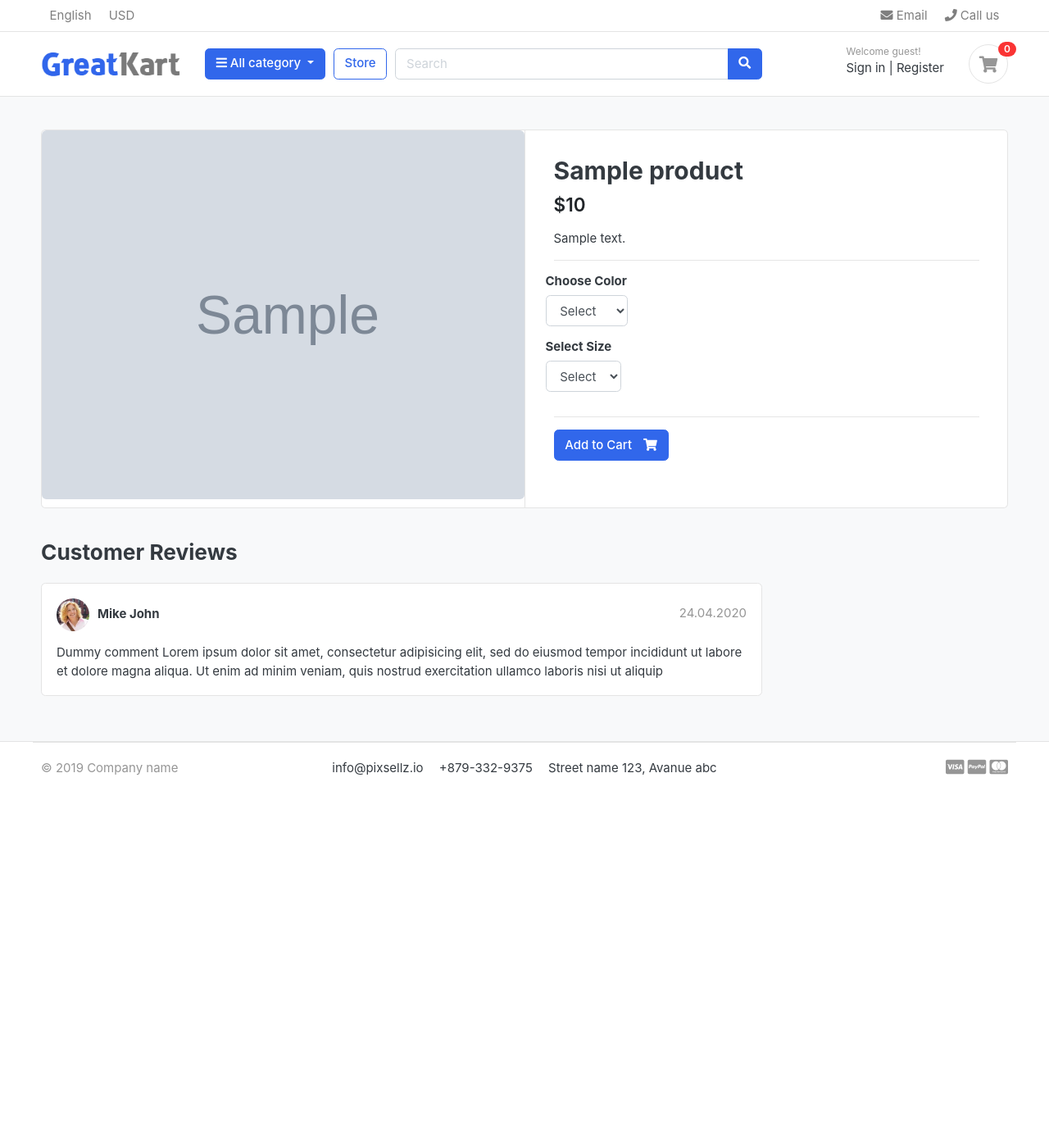
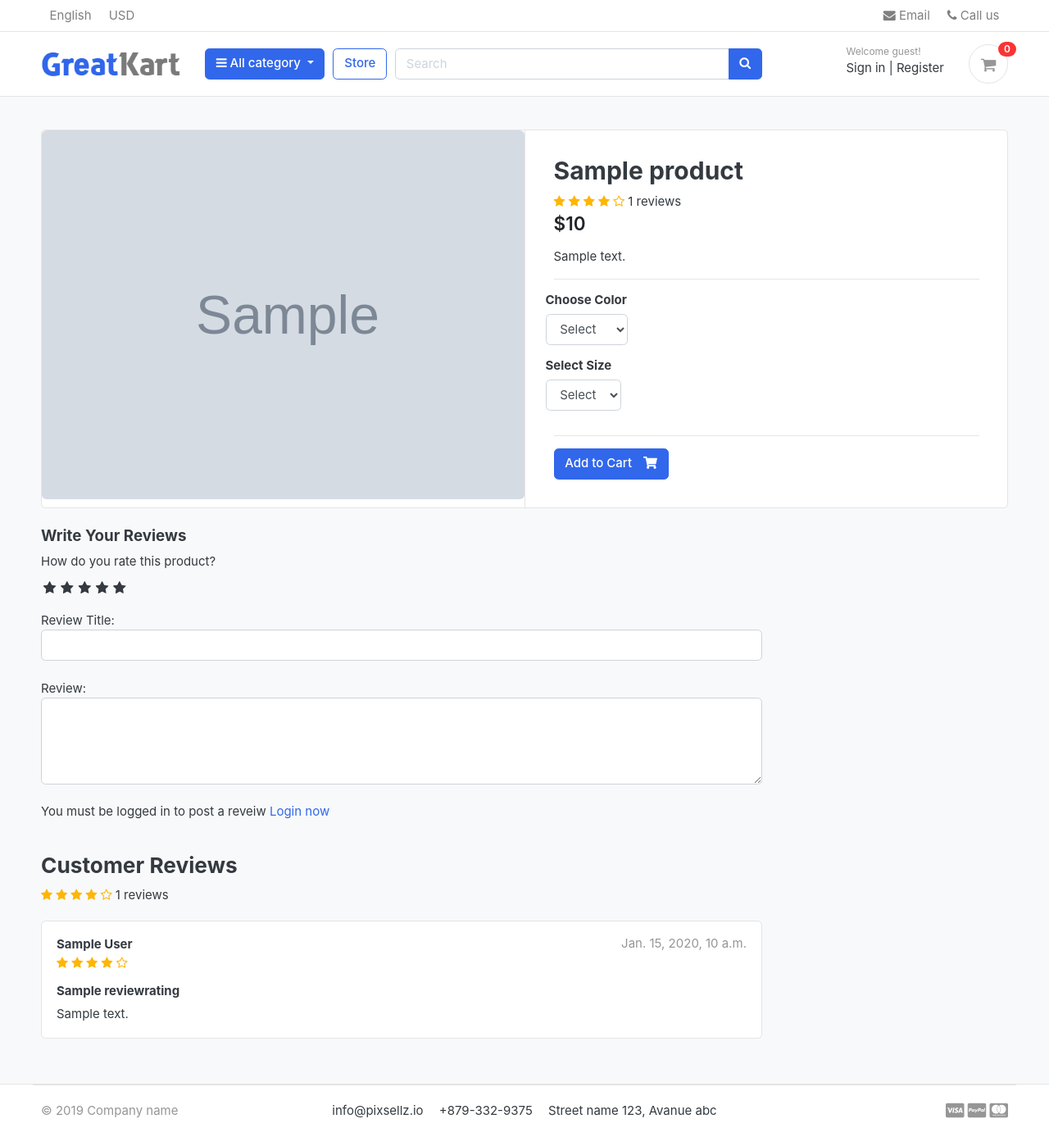
Before and after one commit to ThuyDuong2/greatcart-django, a Django app: a page that uses templates/base.html in a window 1280 px wide. Shown: the whole page at 82% size. Before the commit the page ends 946 px from the top, so only its background shows below. Run offline with Django 4.2, Linux system fonts and the light colour scheme; tables that the repository leaves empty hold one stand-in row (values such as "Sample post"); grey boxes marked "Sample" are stand-in pictures; some libraries are stand-ins or nearby versions; some web fonts are replaced.

Commit message:
review and rating system

```diff
--- a/accounts/models.py
+++ b/accounts/models.py
@@ -59,6 +59,9 @@ class Account(AbstractBaseUser):
 
     objects = MyAccountManager()
 
+    def full_name(self):
+        return f'{self.first_name} {self.last_name}'
+
     def __str__(self):
         return self.email
 
--- /dev/null
+++ b/greatcart/static/css/custom.css
@@ -0,0 +1,50 @@
+/* Hide radio button */
+
+.rate >input{
+  display: none;
+}
+
+.rate {
+  display: inline-block;
+  border: 0;
+}
+
+.rate > label{
+  float: right;
+}
+
+/* Showing the stars */
+
+.rate >label:before{
+  display: inline-block;
+  font-size: 1.1rem;
+  font-family: FontAwesome;
+  content: "\f005";
+  margin: 0;
+  padding: 0.3rem .2rem;
+  cursor: pointer;
+}
+
+/* Half Stars */
+
+.rate .half:before{
+  content:"\f089";
+  position: absolute;
+  padding-right: 0;
+}
+
+/* Click and hover */
+
+input:checked ~ label,label:hover ~ label{
+  color: #ffb503;
+}
+
+/* hover hightlight */
+input:checked + label:hover, input:checked ~ label:hover, input:checked ~label:hover ~ label,
+label:hover ~ input:checked ~label{
+  color: #cc9000;
+}
+
+.rating-star i{
+  color: #ffb503 !important;
+}
--- a/store/admin.py
+++ b/store/admin.py
@@ -1,6 +1,6 @@
 from django.contrib import admin
 
-from .models import Product, Variation
+from .models import Product, Variation,ReviewRating
 
 # Register your models here.
 
@@ -15,3 +15,4 @@ class VariationAdmin(admin.ModelAdmin):
 
 admin.site.register(Product, ProductAdmin)
 admin.site.register(Variation, VariationAdmin)
+admin.site.register(ReviewRating)
--- a/store/urls.py
+++ b/store/urls.py
@@ -9,5 +9,6 @@ urlpatterns = [
     path('category/<slug:category_slug>/', views.store, name='products_by_category'),
     path('category/<slug:category_slug>/<slug:product_slug>/', views.product_detail, name='product_detail'),
     path('search/', views.search, name = 'search'),
+    path('submit_review/<int:product_id>/',views.submit_review, name="submit_review"),
 
 ]
--- a/store/views.py
+++ b/store/views.py
@@ -1,5 +1,5 @@
-from django.shortcuts import render, get_object_or_404
-from .models import Product
+from django.shortcuts import render, get_object_or_404,redirect
+from .models import Product, ReviewRating
 from category.models import Category
 from carts.models import CartItem
 from carts.views import _cart_id
@@ -8,6 +8,9 @@ from django.db.models import Q
 from django.core.paginator import EmptyPage, PageNotAnInteger, Paginator
 
 from django.http import HttpResponse
+from .forms import ReviewForm
+from django.contrib import messages
+from orders.models import OrderProduct
 
 # Create your views here.
 
@@ -41,10 +44,26 @@ def product_detail(request, category_slug, product_slug):
         in_cart = CartItem.objects.filter(cart__cart_id= _cart_id(request), product = single_product).exists()
 
     except Exception as e:
+
         raise e
+    if request.user.is_authenticated:
+
+        try:
+            orderproduct = OrderProduct.objects.filter (user = request.user, product_id = single_product.id).exists()
+        except OrderProduct.DoesNotExist:
+            orderproduct = None
+    else:
+        orderproduct = None
+
+    # Get the review
+
+    reviews = ReviewRating.objects.filter(product_id = single_product.id, status = True)
+
     context = {
         'single_product': single_product,
         'in_cart':in_cart,
+        'orderproduct':orderproduct,
+        'reviews': reviews,
     }
     return render(request, 'store/product_detail.html', context)
 
@@ -62,3 +81,29 @@ def search (request):
         'product_count':product_count,
     }
    return render(request, 'store/store.html', context)
+
+
+def submit_review(request, product_id):
+    url = request.META.get('HTTP_REFERER')
+    if request.method  == 'POST':
+        try:
+            reviews = ReviewRating.objects.get(user__id= request.user.id, product__id = product_id)
+            form = ReviewForm(request.POST, instance=reviews)
+            form.save()
+            messages.success(request, 'Thank you! Your review has been updated.')
+            return redirect(url)
+
+        except ReviewRating .DoesNotExist:
+            form = ReviewForm(request.POST)
+            if form.is_valid():
+                data = ReviewRating()
+                data.subject = form.cleaned_data['subject']
+                data.rating = form.cleaned_data['rating']
+                data.review = form.cleaned_data['review']
+                data.ip = request.META.get('REMOTE_ADDR')
+                data.product_id = product_id
+                data.user_id = request.user.id
+
+                data.save()
+                messages.success(request, 'Thank you! Your review has been submitted.')
+                return redirect(url)
--- a/templates/base.html
+++ b/templates/base.html
@@ -24,6 +24,10 @@
 <!-- custom style -->
 <link href="{% static 'css/ui.css' %}" rel="stylesheet" type="text/css"/>
 <link href="{% static 'css/responsive.css'%}" rel="stylesheet" media="only screen and (max-width: 1200px)" />
+
+
+<link href="{% static 'css/custom.css' %}" rel="stylesheet" type="text/css"/>
+<link rel="stylesheet" href="https://cdnjs.cloudflare.com/ajax/libs/font-awesome/4.7.0/css/font-awesome.min.css">
 
 <!-- custom javascript -->
 <script src="{% static 'js/script.js'%}" type="text/javascript"></script>
--- a/templates/store/product_detail.html
+++ b/templates/store/product_detail.html
@@ -23,6 +23,17 @@
         <article class="content-body">
 
           <h2 class="title">{{single_product.product_name}}</h2>
+          <div class="rating-star">
+            <span>
+              <i class="fa fa-star{%if single_product.averageReview < 0.5%}-o{%elif single_product.averageReview >= 0.5 and single_product.averageReview < 1 %}-half-o {%endif%}" aria-hidden="true"></i>
+              <i class="fa fa-star{%if single_product.averageReview < 1.5%}-o{%elif single_product.averageReview >= 1.5 and single_product.averageReview < 2 %}-half-o {%endif%}" aria-hidden="true"></i>
+              <i class="fa fa-star{%if single_product.averageReview < 2.5%}-o{%elif single_product.averageReview >= 2.5 and single_product.averageReview < 3 %}-half-o {%endif%}" aria-hidden="true"></i>
+              <i class="fa fa-star{%if single_product.averageReview < 3.5%}-o{%elif single_product.averageReview >= 3.5 and single_product.averageReview < 4 %}-half-o {%endif%}" aria-hidden="true"></i>
+              <i class="fa fa-star{%if single_product.averageReview < 4.5%}-o{%elif single_product.averageReview >= 4.5 and single_product.averageReview < 5 %}-half-o {%endif%}" aria-hidden="true"></i>
+              <span>{{single_product.countReview}} reviews</span>
+            </span>
+          </div>
+
 
           <div class="mb-3">
             <var class="price h4">${{single_product.price}}</var>
@@ -79,28 +90,93 @@
   <div class="row">
         <div class="col-md-9">
 
-    <header class="section-heading">
-      <h3>Customer Reviews </h3>
 
-    </header>
 
+    <form action="{% url 'submit_review' single_product.id %}" method="POST">
+      {% csrf_token %}
+      <h5>Write Your Reviews</h5>
+
+      <div>
+        <!-- Rating Stars -->
+        <label for=""> How do you rate this product?</label>
+        <br>
+        <div class="rate">
+          <input type="radio" name="rating" id="rating10" value="5" required> <label for="rating10" title="5"></label>
+          <input type="radio" name="rating" id="rating9" value="4.5" required> <label for="rating9" title="4.5" class="half"></label>
+          <input type="radio" name="rating" id="rating8" value="4" required> <label for="rating8" title="4" ></label>
+          <input type="radio" name="rating" id="rating7" value="3.5" required> <label for="rating7" title="3.5" class="half"></label>
+          <input type="radio" name="rating" id="rating6" value="3" required> <label for="rating6" title="3" ></label>
+          <input type="radio" name="rating" id="rating5" value="2.5" required> <label for="rating5" title="2.5" class="half"></label>
+          <input type="radio" name="rating" id="rating4" value="2" required> <label for="rating4" title="2" ></label>
+          <input type="radio" name="rating" id="rating3" value="1.5" required> <label for="rating3" title="1.5" class="half"></label>
+          <input type="radio" name="rating" id="rating2" value="1" required> <label for="rating2" title="1" ></label>
+          <input type="radio" name="rating" id="rating1" value="0.5" required> <label for="rating1" title="0.5" class="half"></label>
+        </div>
+        <br>
+        Review Title:
+        <input type="text" class="form-control" name="subject">
+        <br>
+        Review:
+        <textarea name="review"  rows="4" class="form-control"></textarea>
+        <br>
+        {%if user.is_authenticated %}
+          {%if orderproduct %}
+          <input type="submit" class="btn btn-primary" value="Submit Review">
+          {%else%}
+          <p>You must purchase this product to post a review.</p>
+          {%endif%}
+        {%else%}
+        <p>You must be logged in to post a reveiw <span><a href="{%url 'login'%}">Login now</a></span></p>
+        {%endif%}
+
+      </div>
+      {%include 'includes/alerts.html'%}
+
+
+    </form>
+<br>
+
+<header class="section-heading">
+  <h3>Customer Reviews </h3>
+    <div class="rating-star">
+      <span>
+        <i class="fa fa-star{%if single_product.averageReview < 0.5%}-o{%elif single_product.averageReview >= 0.5 and single_product.averageReview < 1 %}-half-o {%endif%}" aria-hidden="true"></i>
+        <i class="fa fa-star{%if single_product.averageReview < 1.5%}-o{%elif single_product.averageReview >= 1.5 and single_product.averageReview < 2 %}-half-o {%endif%}" aria-hidden="true"></i>
+        <i class="fa fa-star{%if single_product.averageReview < 2.5%}-o{%elif single_product.averageReview >= 2.5 and single_product.averageReview < 3 %}-half-o {%endif%}" aria-hidden="true"></i>
+        <i class="fa fa-star{%if single_product.averageReview < 3.5%}-o{%elif single_product.averageReview >= 3.5 and single_product.averageReview < 4 %}-half-o {%endif%}" aria-hidden="true"></i>
+        <i class="fa fa-star{%if single_product.averageReview < 4.5%}-o{%elif single_product.averageReview >= 4.5 and single_product.averageReview < 5 %}-half-o {%endif%}" aria-hidden="true"></i>
+        <span>{{single_product.countReview}} reviews</span>
+      </span>
+    </div>
+</header>
+
+{%for review in reviews%}
     <article class="box mb-3">
       <div class="icontext w-100">
-        <img src="{% static './images/avatars/avatar1.jpg'%}" class="img-xs icon rounded-circle">
+
         <div class="text">
-          <span class="date text-muted float-md-right">24.04.2020 </span>
-          <h6 class="mb-1">Mike John </h6>
+          <span class="date text-muted float-md-right">{{review.updated_at}}</span>
+          <h6 class="mb-1">{{review.user.full_name}} </h6>
+        <div class="rating-star">
+          <span>
+            <i class="fa fa-star{%if review.rating == 0.5 %}-half-o{%elif review.rating < 1 %}-o {%endif%}" aria-hidden="true"></i>
+            <i class="fa fa-star{%if review.rating == 1.5 %}-half-o{%elif review.rating < 2 %}-o {%endif%}" aria-hidden="true"></i>
+            <i class="fa fa-star{%if review.rating == 2.5 %}-half-o{%elif review.rating < 3 %}-o {%endif%}" aria-hidden="true"></i>
+            <i class="fa fa-star{%if review.rating == 3.5 %}-half-o{%elif review.rating < 4 %}-o {%endif%}" aria-hidden="true"></i>
+            <i class="fa fa-star{%if review.rating == 4.5 %}-half-o{%elif review.rating < 5 %}-o {%endif%}" aria-hidden="true"></i>
+          </span>
+        </div>
 
         </div>
       </div> <!-- icontext.// -->
       <div class="mt-3">
+        <h6>{{review.subject}}</h6>
         <p>
-          Dummy comment Lorem ipsum dolor sit amet, consectetur adipisicing elit, sed do eiusmod
-          tempor incididunt ut labore et dolore magna aliqua. Ut enim ad minim veniam,
-          quis nostrud exercitation ullamco laboris nisi ut aliquip
+         {{review.review}}
         </p>
       </div>
     </article>
+    {%endfor%}
 
 
 
```
Also changed, not shown: store/forms.py (added, +8 -0 lines), store/models.py (+31 -0 lines), store/migrations/0003_reviewrating.py (added).
